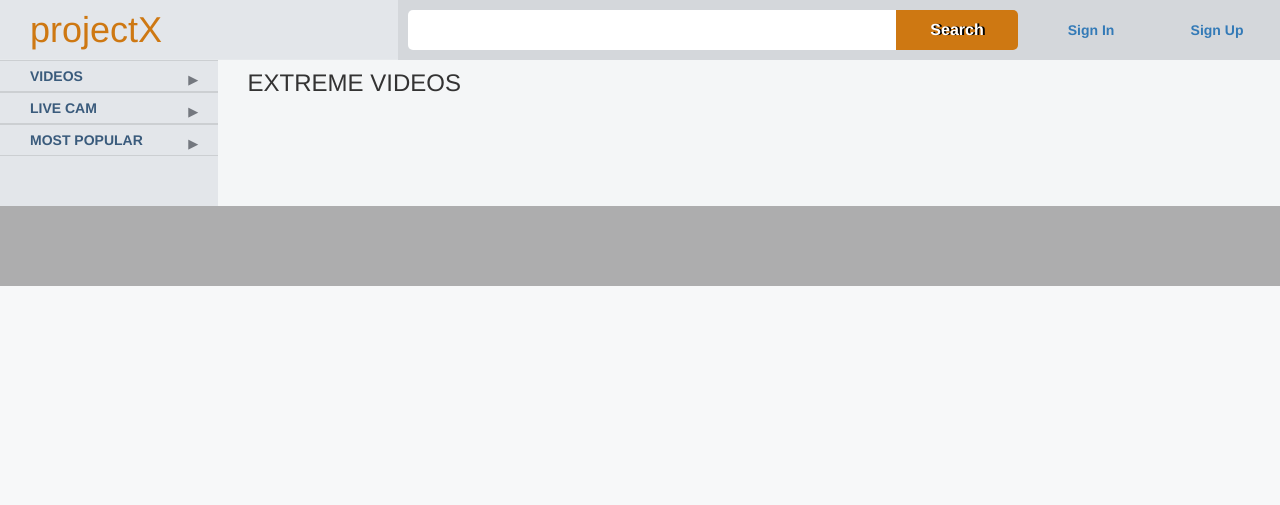
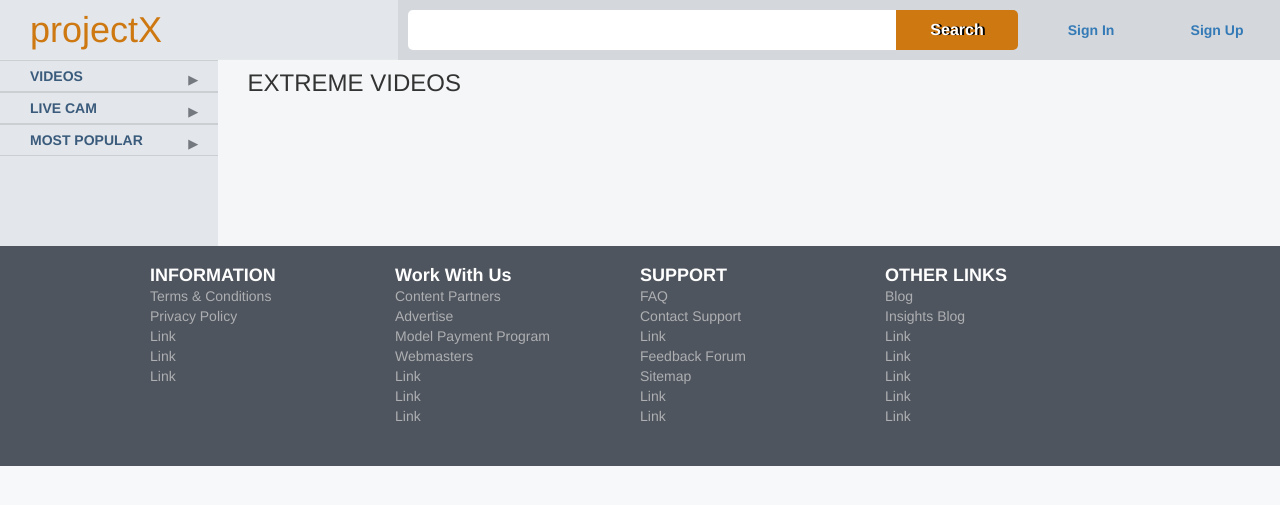
Before and after one commit to vhinzgithub/projectxxx, a PHP site: page / in a window 1280 px wide. Shown: the top 505 px of the page. Run offline with PHP 8.4, Linux system fonts and the light colour scheme; data that the repository does not hold is empty.

Commit message:
Add files via upload

```diff
--- a/index.php
+++ b/index.php
@@ -216,7 +216,59 @@
 		</div>
 
 		<div id="footer-container">
-			<div id="footer-links"></div>
+			<div id="footer-links">
+				<div class="links-container">
+					<div class="links-header"><h5>INFORMATION</h5></div>
+					<ul>
+						<li><a href="#">Terms & Conditions</a></li>
+						<li><a href="#">Privacy Policy</a></li>
+						<li><a href="#">Link</a></li>
+						<li><a href="#">Link</a></li>
+						<li><a href="#">Link</a></li>
+					</ul>
+				</div>
+
+				<div class="links-container">
+					<div class="links-header"><h5>Work With Us</h5></div>
+					<ul>
+						<li><a href="#">Content Partners</a></li>
+						<li><a href="#">Advertise</a></li>
+						<li><a href="#">Model Payment Program</a></li>
+						<li><a href="#">Webmasters</a></li>
+						<li><a href="#">Link</a></li>
+						<li><a href="#">Link</a></li>
+						<li><a href="#">Link</a></li>
+					</ul>
+				</div>
+
+
+				<div class="links-container">
+					<div class="links-header"><h5>SUPPORT</h5></div>
+					<ul>
+						<li><a href="#">FAQ</a></li>
+						<li><a href="#">Contact Support</a></li>
+						<li><a href="#">Link</a></li>
+						<li><a href="#">Feedback Forum</a></li>
+						<li><a href="#">Sitemap</a></li>
+						<li><a href="#">Link</a></li>
+						<li><a href="#">Link</a></li>
+					</ul>
+				</div>
+
+
+				<div class="links-container">
+					<div class="links-header"><h5>OTHER LINKS</h5></div>
+					<ul>
+						<li><a href="#">Blog</a></li>
+						<li><a href="#">Insights Blog</a></li>
+						<li><a href="#">Link</a></li>
+						<li><a href="#">Link</a></li>
+						<li><a href="#">Link</a></li>
+						<li><a href="#">Link</a></li>
+						<li><a href="#">Link</a></li>
+					</ul>
+				</div>
+			</div>
 			<div id="copyright"></div>
 
 		</div>
--- a/style.css
+++ b/style.css
@@ -521,7 +521,7 @@ body{
     content: '';
     display: block;
     width: 100%;
-    height: 40px;
+    height: 80px;
     margin-top: 50px!important;
     margin-bottom: 20px!important;
     text-align: center;
@@ -563,13 +563,49 @@ body{
     clear: both;
     content: '';
 	width: 100%;
-	height: 80px;
-	background-color: rgba(0,0,0,.3);
+	background-color: #4f555e;
+    /*position: fixed;*/
+    bottom: 0;
+    z-index: 9998;
+
 }
 
 #footer-links{
+	padding: 20px 10px!important;
+}
 
+#footer-links .links-container{
+    display: block;
+    width: 100%;
+    /*background-color: red;*/
+    text-align: center;
+    margin-bottom: 20px!important;
 }
+
+
+#footer-links .links-container .links-header h5{
+    font-weight: bold;
+    font-size: 18px;
+    color: #ffffff;
+}
+
+
+
+#footer-links .links-container ul li{
+    list-style-type: none;
+}
+
+#footer-links .links-container ul li a{
+    color: #adafb2;
+    font-size: 18px;
+    text-decoration: none;
+}
+
+#footer-links .links-container ul li a:hover{
+    color: #ffffff;
+}
+
+
 
 
 @media only screen and (min-width : 480px){
@@ -737,6 +773,17 @@ body{
     }
 
 
+    #footer-links:after{
+        display: block;
+        content: '';
+        clear: both;
+
+    }
+    #footer-links .links-container{
+        display: block;
+        width: 25%;
+        float: left;
+    }
 
 }
 
@@ -797,4 +844,18 @@ body{
         font-size: 14px;
         line-height: 20px;
     }
+
+    #footer-links .links-container{
+        text-align: left;
+    }
+
+
+    #footer-links{
+        width: 1000px;
+        margin: 0 auto!important;
+    }
+
+    #footer-links .links-container ul li a{
+        font-size: 14px;
+    }
 }
```
